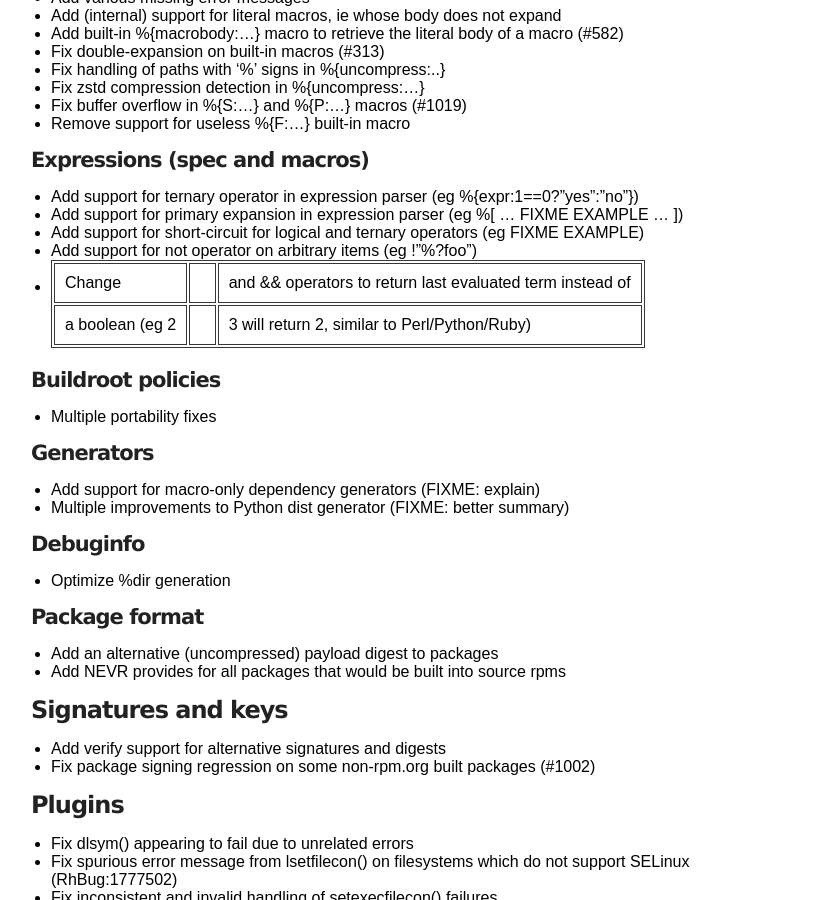
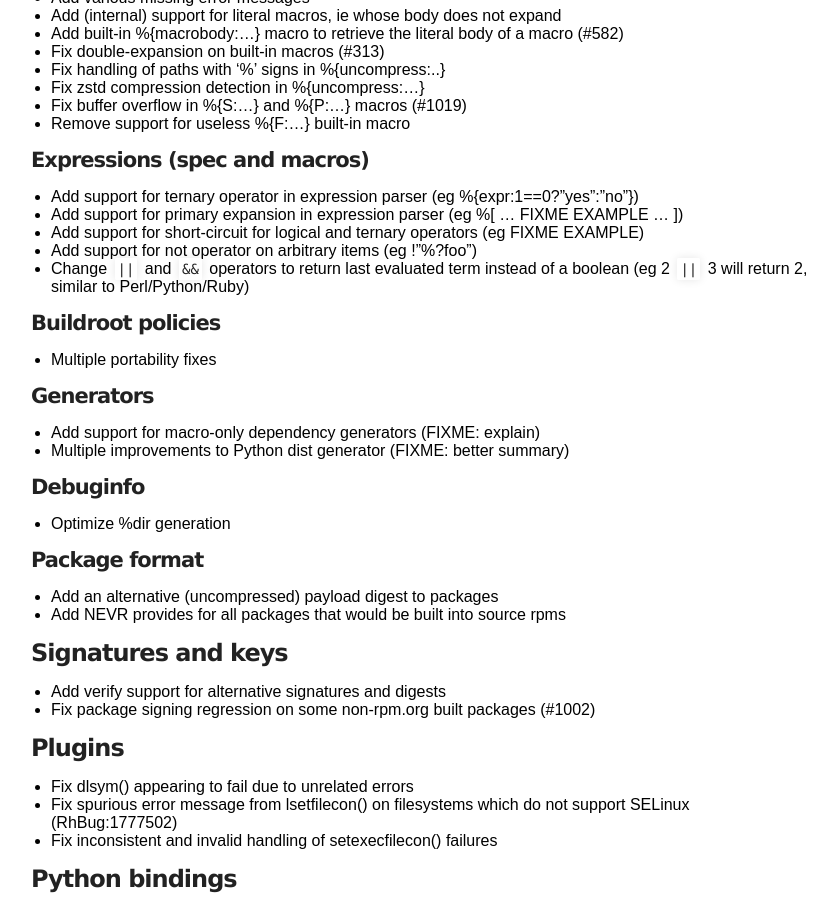
Before and after one commit to rpm-software-management/rpm-web, a Jekyll site: the page built from wiki/Releases/4.16.0.md, in a window 1280 px wide and 900 px high, scrolled down 1300 px. Shown: the whole window, without its empty margins (219-1056 px from the left). Built offline with Jekyll 4.4.1, drawn with Linux system fonts in a browser that asks for light colours.

Commit message:
Formatting cosmetics

```diff
--- a/wiki/Releases/4.16.0.md
+++ b/wiki/Releases/4.16.0.md
@@ -66,8 +66,8 @@ title: rpm.org - Releases
 * Add support for short-circuit for logical and ternary operators
   (eg FIXME EXAMPLE)
 * Add support for not operator on arbitrary items (eg !"%?foo")
-* Change || and && operators to return last evaluated term instead of
-  a boolean (eg 2 || 3 will return 2, similar to Perl/Python/Ruby)
+* Change `||` and `&&` operators to return last evaluated term instead of
+  a boolean (eg 2 `||` 3 will return 2, similar to Perl/Python/Ruby)
 
 #### Buildroot policies
 * Multiple portability fixes
```
